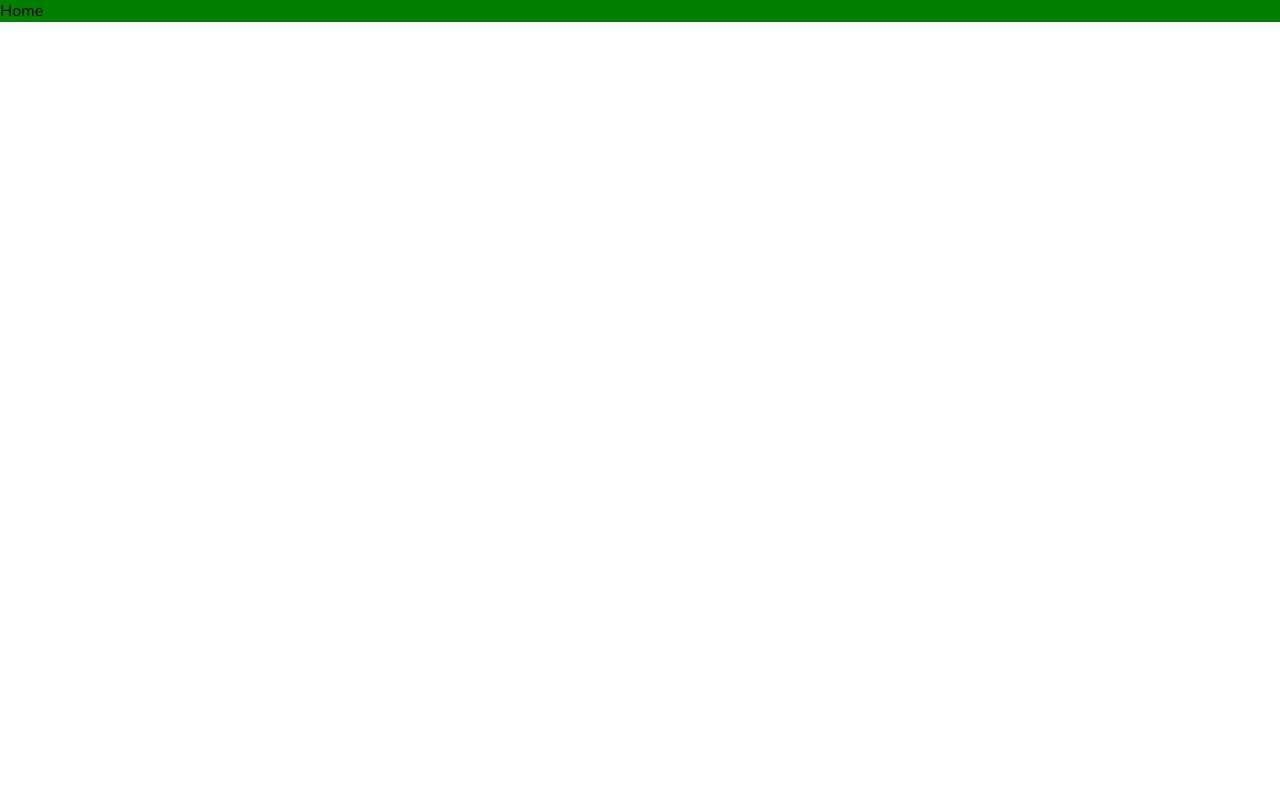
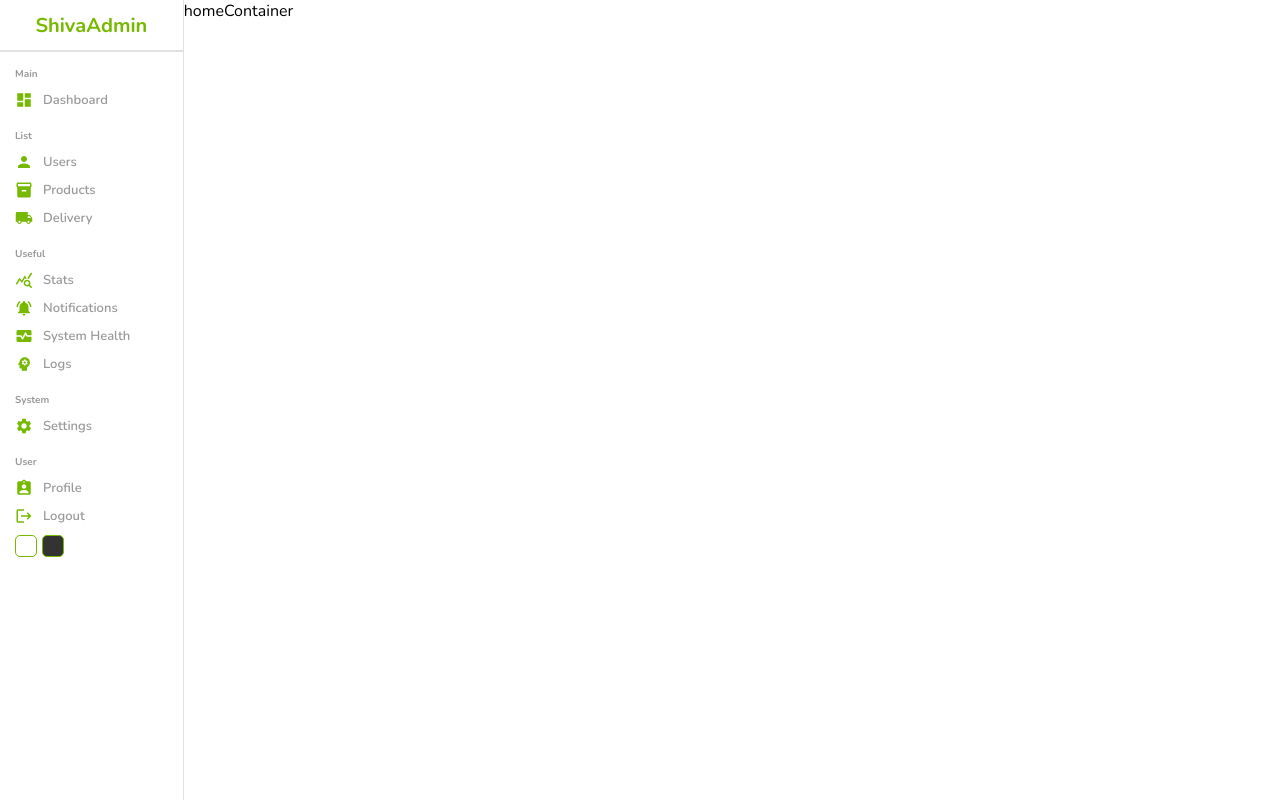
Before and after one commit to Shivanand0297/react-admin-dashboard, a React (Create React App) app: page / in a window 1280 px wide. Built offline with nearby package versions, Linux system fonts and the light colour scheme.

Commit message:
done with sidebar

```diff
--- /dev/null
+++ b/src/components/sidebar/Sidebar.jsx
@@ -0,0 +1,82 @@
+import DashboardIcon from '@mui/icons-material/Dashboard';
+import PersonIcon from '@mui/icons-material/Person';
+import InventoryIcon from '@mui/icons-material/Inventory';
+import LocalShippingIcon from '@mui/icons-material/LocalShipping';
+import QueryStatsIcon from '@mui/icons-material/QueryStats';
+import NotificationsActiveIcon from '@mui/icons-material/NotificationsActive';
+import MonitorHeartIcon from '@mui/icons-material/MonitorHeart';
+import PsychologyIcon from '@mui/icons-material/Psychology';
+import SettingsIcon from '@mui/icons-material/Settings';
+import AssignmentIndIcon from '@mui/icons-material/AssignmentInd';
+import LogoutIcon from '@mui/icons-material/Logout';
+import "./sidebar.scss"
+
+const Sidebar = () => {
+  return (
+    <div className="sidebar" >
+      <div className="top">
+        <span className="logo">ShivaAdmin</span>
+      </div>
+      <hr/>
+      <div className="center">
+        <ul>
+          <p>Main</p>
+          <li>
+            <DashboardIcon className="icon" />
+            <span>Dashboard</span>
+          </li>
+          <p>List</p>
+          <li>
+            <PersonIcon  className="icon" />
+            <span>Users</span>
+          </li>
+          <li>
+            <InventoryIcon className="icon" />
+            <span>Products</span>
+          </li>
+          <li>
+            <LocalShippingIcon className="icon" />
+            <span>Delivery</span>
+          </li>
+          <p>Useful</p>
+          <li>
+            <QueryStatsIcon  className="icon" />
+            <span>Stats</span>
+          </li>
+          <li>
+            <NotificationsActiveIcon className="icon" />
+            <span>Notifications</span>
+          </li>
+          <li>
+            <MonitorHeartIcon  className="icon" />
+            <span>System Health</span>
+          </li>
+          <li>
+            <PsychologyIcon  className="icon" />
+            <span>Logs</span>
+          </li>
+          <p>System</p>
+          <li>
+            <SettingsIcon  className="icon" />
+            <span>Settings</span>
+          </li>
+          <p>User</p>
+          <li>
+            <AssignmentIndIcon className="icon" />
+            <span>Profile</span>
+          </li>
+          <li>
+            <LogoutIcon  className="icon" />
+            <span>Logout</span>
+          </li>
+        </ul>
+      </div>
+      <div className="bottom">
+        <div className="colorOption light"></div>
+        <div className="colorOption dark"></div>
+      </div>
+    </div>
+  )
+}
+
+export default Sidebar
--- /dev/null
+++ b/src/components/sidebar/sidebar.scss
@@ -0,0 +1,91 @@
+.sidebar{
+  flex: 1;
+  min-height: 100vh;
+  background-color: #fff;
+  border-right: .5px solid var(--border-color);
+
+
+  .top{
+    height: 50px;
+    display: flex;
+    align-items: center;
+    justify-content: center;
+
+      .logo{
+        font-size: 20px;
+        font-weight: bold;
+        color: var(--theme-color);
+      }
+  }
+
+  hr{
+    height: 0px;
+    border: .5px solid var(--border-color);
+  }
+
+  .center{
+
+      ul{
+        list-style: none;
+        padding: 0;
+        margin: 0;
+
+          li{
+            display: flex;
+            align-items: center;
+            justify-content: flex-start;
+            gap: 10px;
+            padding: 5px 5px 5px 15px;
+            cursor: pointer;
+
+              .icon{
+                font-size: 18px;
+                color: var(--theme-color);
+              }
+
+          }
+
+          li:hover{
+            background-color: #dfffa9;
+          }
+
+          p{
+            font-size: 10px;
+            font-weight: bold;
+            color: #999999;
+            margin-top: 15px;
+            margin-bottom: 5px;
+            padding-left: 15px;
+          }
+
+          span{
+            font-size: 13px;
+            font-weight: 600;
+            color: #999999;
+          }
+      }
+  }
+
+  .bottom{
+    display: flex;
+    padding-left: 15px;
+
+    .colorOption{
+      width: 20px;
+      height: 20px;
+      border-radius: 5px;
+      border: 1px solid var(--theme-color);
+      cursor: pointer;
+      margin: 5px 5px 5px 0px;
+    }
+    .light{
+      background-color: #fff;
+    }
+    .dark{
+      background-color: #333;
+    }
+
+  }
+
+
+}
--- a/src/index.css
+++ b/src/index.css
@@ -1,11 +1,13 @@
-body {
-  margin: 0;
+* {
+  margin: 0px;
   border: none;
   outline: none;
   font-family: 'Nunito', sans-serif;
   -webkit-font-smoothing: antialiased;
   -moz-osx-font-smoothing: grayscale;
   scroll-behavior: smooth;
+  --theme-color: #76b900;
+  --border-color: #e2e1e1;
 }
 
 code {
--- a/src/pages/home/Home.jsx
+++ b/src/pages/home/Home.jsx
@@ -1,9 +1,13 @@
+import Sidebar from "../../components/sidebar/Sidebar"
 import "./home.scss"
 
 const Home = () => {
   return (
     <div className="home" >
-      Home
+      <Sidebar/>
+      <div className="homeContainer">
+        homeContainer
+      </div>
     </div>
   )
 }
--- a/src/pages/home/home.scss
+++ b/src/pages/home/home.scss
@@ -1,3 +1,7 @@
 .home{
-  background-color: green;
+  display: flex;
+
+  .homeContainer{
+    flex: 6;
+  }
 }
```
Also changed, not shown: src/components/navbar/Navbar.jsx (added, +9 -0 lines), src/components/navbar/navbar.scss (added).
